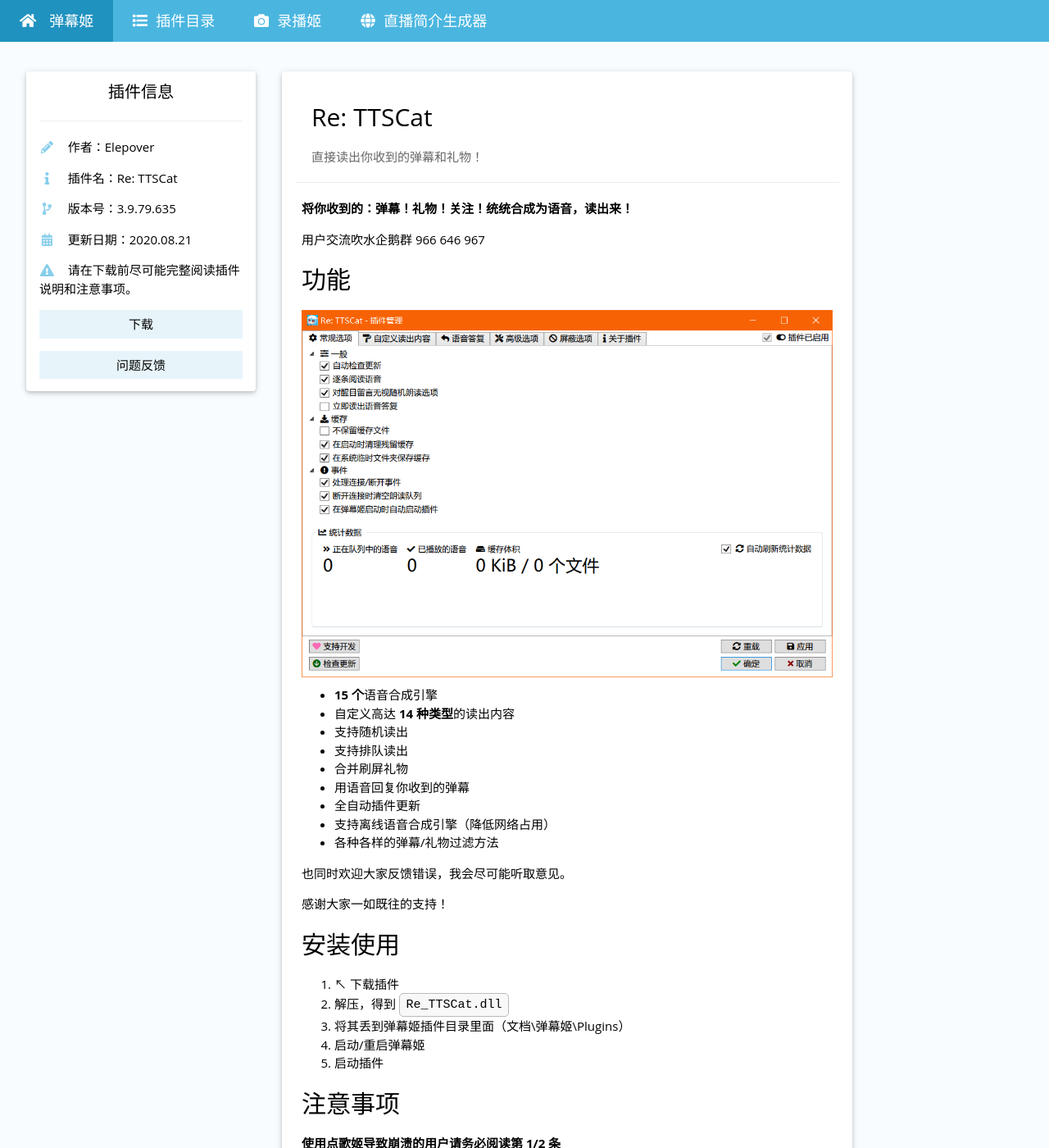
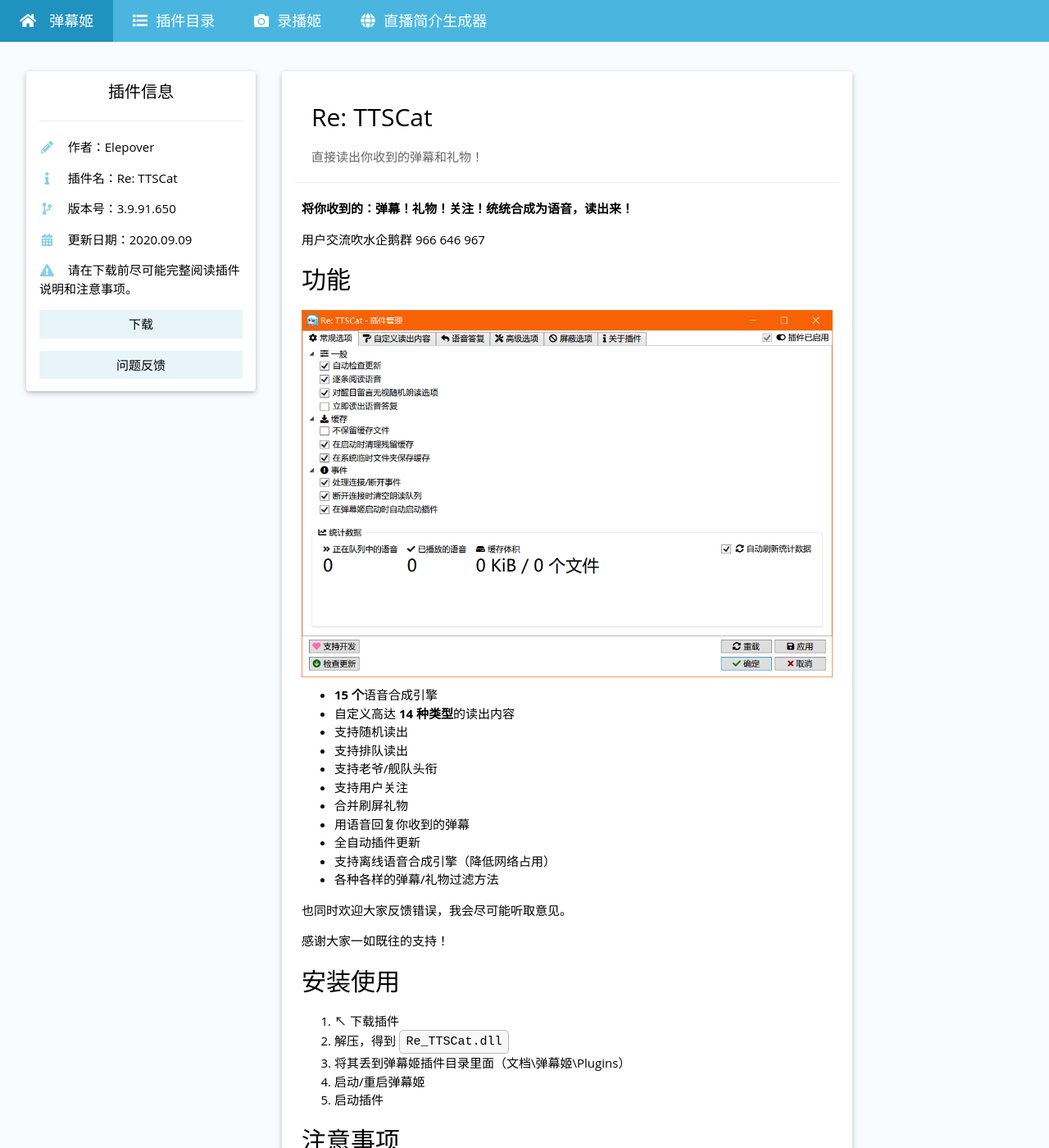
Before and after one commit to Bililive/www.danmuji.org, a Jekyll site: the page built from _plugin/Re-TTSCat.md, in a window 1280 px wide and 1400 px high. Shown: the whole window at 82% size. Built offline with Jekyll 4.4.1, drawn with Linux system fonts in a browser that asks for light colours; nearby versions of some CDN libraries.

Commit message:
update to 3.9.91.650

```diff
--- a/_plugin/Re-TTSCat.md
+++ b/_plugin/Re-TTSCat.md
@@ -5,13 +5,13 @@
 plugin_author: Elepover
 plugin_name: 'Re: TTSCat'
 plugin_desc: 直接读出你收到的弹幕和礼物！
-plugin_version: 3.9.79.635
-plugin_update_datetime: 2020-08-21 22:30:00 +0800
+plugin_version: 3.9.91.650
+plugin_update_datetime: 2020-09-09 16:30:00 +0800
 plugin_update_desc: |-
   [i] 欢迎加入插件用户吹水企鹅群 966 646 967
 
-  [+] 管理面板界面调整
-  [+] 支持调整礼物合并时长
+  [+] 修复使用某些引擎合成特定文本时导致无法朗读的问题
+  [/] 去除掉了默认的 3 最低字数限制（现有用户不受影响）
 
   [!] 使用点歌姬 v2 导致崩溃的用户请查看插件页面的注意事项
 plugin_dllink: /resource/Re-TTSCat/Re-TTSCat.zip
@@ -31,6 +31,8 @@
 - 自定义高达 **14 种类型**的读出内容
 - 支持随机读出
 - 支持排队读出
+- 支持老爷/舰队头衔
+- 支持用户关注
 - 合并刷屏礼物
 - 用语音回复你收到的弹幕
 - 全自动插件更新
```
Also changed, not shown: 1 other file.
